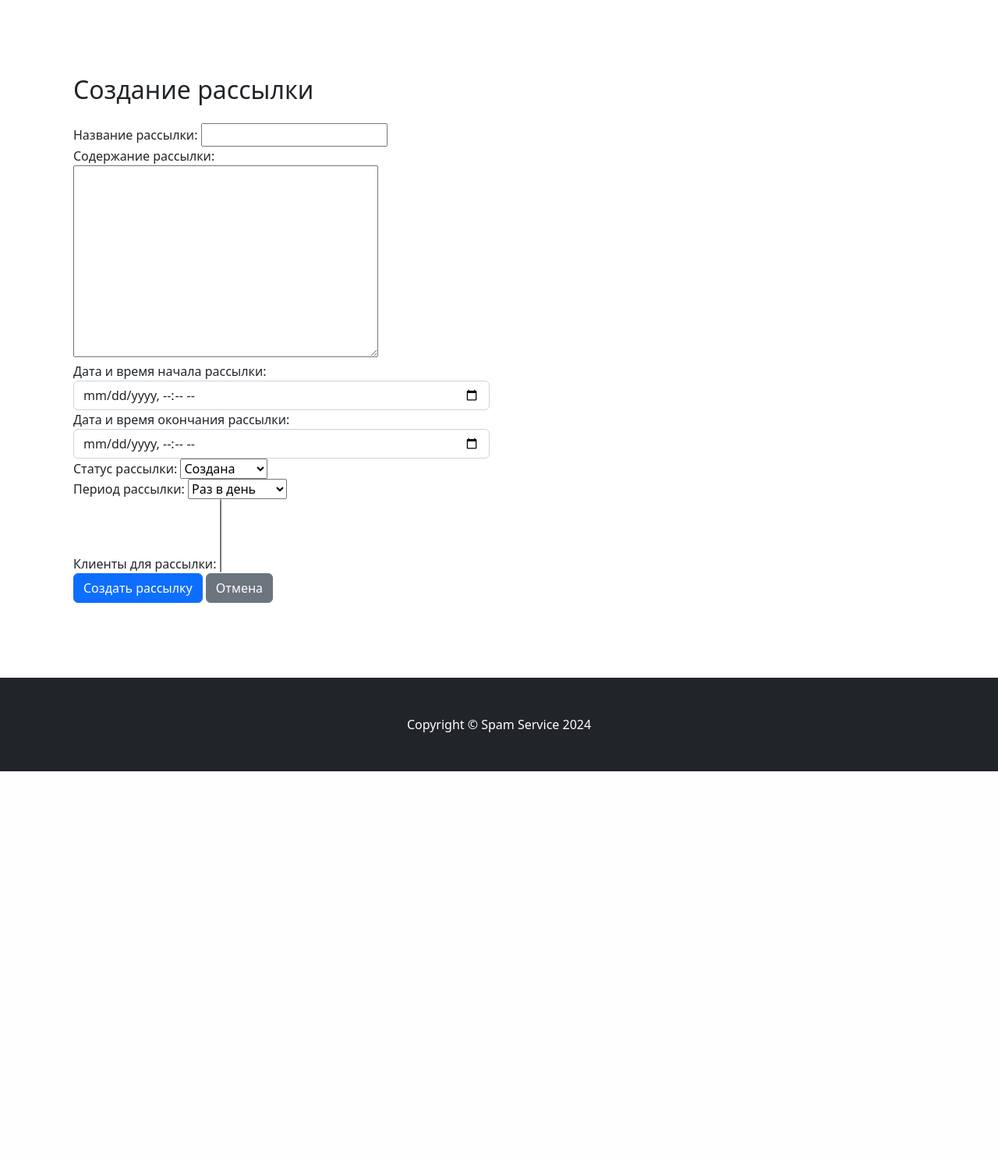
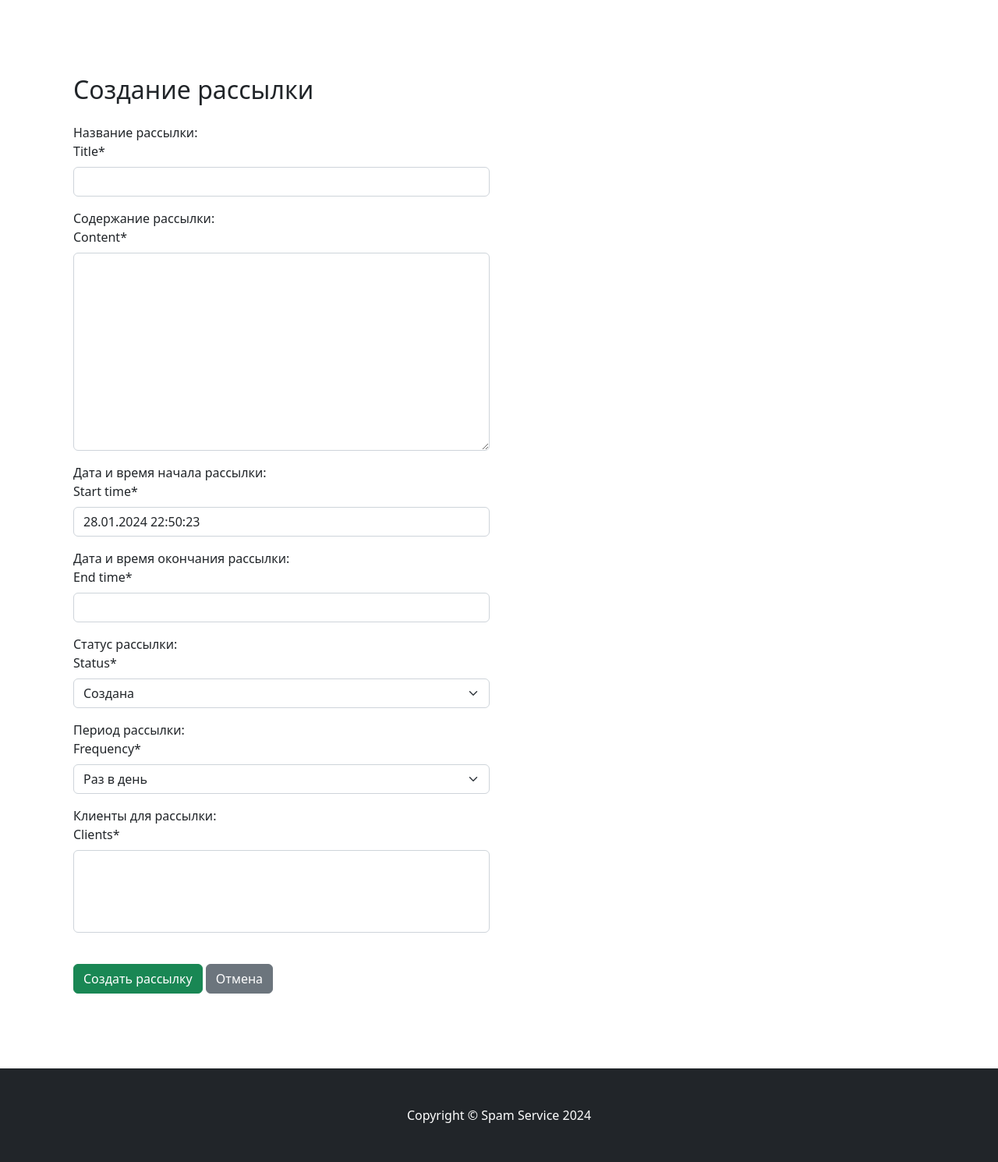
Before and after one commit to EvgeniiErmak/Django_Spam_Service_2024, a Django app: page /mailings/create/ in a window 1280 px wide. Shown: the part 56-1546 px from the top of the page at 78% size. Before the commit the page ends 1045 px from the top, so only its background shows below. Run offline with Django 5.2, Linux system fonts and the light colour scheme; data that the repository does not hold is empty; some libraries are stand-ins or nearby versions.

Commit message:
Отредактировал часть шаблонов 2

```diff
--- a/blog/templates/blog/post_detail.html
+++ b/blog/templates/blog/post_detail.html
@@ -1,5 +1,7 @@
 <!-- blog/templates/blog/post_detail.html -->
 {% extends "mailing_service/base.html" %}
+{% load mediapath %}
+{% load crispy_forms_tags %}
 
 {% block content %}
   <article class="post-detail">
@@ -10,5 +12,6 @@
     <p>{{ post.content }}</p>
     <p>Просмотры: {{ post.views }}</p>
     <p>Дата публикации: {{ post.publication_date }}</p>
+    <a href="{% url 'blog:post_list' %}" class="btn btn-primary">Вернуться к списку постов</a>
   </article>
 {% endblock %}
--- a/blog/views.py
+++ b/blog/views.py
@@ -8,7 +8,7 @@ class PostListView(ListView):
     template_name = 'blog/post_list.html'
     context_object_name = 'posts'
     ordering = ['-publication_date']  # Сортировка по дате публикации
-    paginate_by = 10  # Пагинация (по умолчанию 10 постов на странице)
+    paginate_by = 4  # Пагинация (по умолчанию 4 постов на странице)
 
 
 class PostDetailView(DetailView):
--- a/mailing_service/templates/mailing_service/mailing_form.html
+++ b/mailing_service/templates/mailing_service/mailing_form.html
@@ -1,5 +1,8 @@
 <!-- templates/mailing_service/mailing_form.html -->
 {% extends 'mailing_service/base.html' %}
+{% load mediapath %}
+{% load crispy_forms_tags %}
+
 {% block title %}Создание рассылки - Spam Service{% endblock %}
 {% block content %}
     <div class="container mt-5">
@@ -10,33 +13,34 @@
                     {% csrf_token %}
                     <div class="form-group">
                         <label for="id_title">Название рассылки:</label>
-                        {{ form.title }}
+                        {{ form.title|as_crispy_field }}
                     </div>
                     <div class="form-group">
                         <label for="id_content">Содержание рассылки:</label>
-                        {{ form.content }}
+                        {{ form.content|as_crispy_field }}
                     </div>
                     <div class="form-group">
                         <label for="id_start_time">Дата и время начала рассылки:</label>
-                        <input type="datetime-local" class="form-control" id="id_start_time" name="start_time" placeholder="YYYY-MM-DD HH:MM">
+                        {{ form.start_time|as_crispy_field }}
                     </div>
                     <div class="form-group">
                         <label for="id_end_time">Дата и время окончания рассылки:</label>
-                        <input type="datetime-local" class="form-control" id="id_end_time" name="end_time" placeholder="YYYY-MM-DD HH:MM">
+                        {{ form.end_time|as_crispy_field }}
                     </div>
                     <div class="form-group">
                         <label for="id_status">Статус рассылки:</label>
-                        {{ form.status }}
+                        {{ form.status|as_crispy_field }}
                     </div>
                     <div class="form-group">
                         <label for="id_frequency">Период рассылки:</label>
-                        {{ form.frequency }}
+                        {{ form.frequency|as_crispy_field }}
                     </div>
                     <div class="form-group">
                         <label for="id_clients">Клиенты для рассылки:</label>
-                        {{ form.clients }}
+                        {{ form.clients|as_crispy_field }}
                     </div>
-                    <button type="submit" class="btn btn-primary">Создать рассылку</button>
+                    <br>
+                    <button type="submit" class="btn btn-success">Создать рассылку</button>
                     <a href="{% url 'mailing_service:mailing_list' %}" class="btn btn-secondary">Отмена</a>
                 </form>
             </div>
```
Also changed, not shown: blog/templates/blog/post_list.html (+23 -0 lines), users/templates/users/profile.html (+11 -3 lines).
